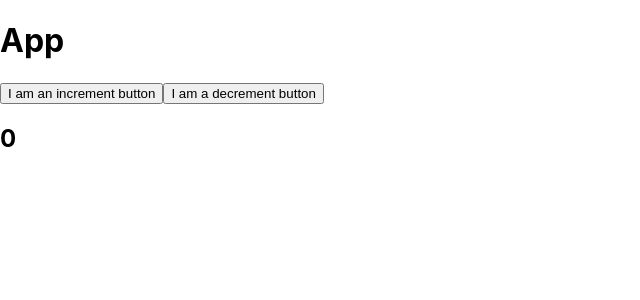
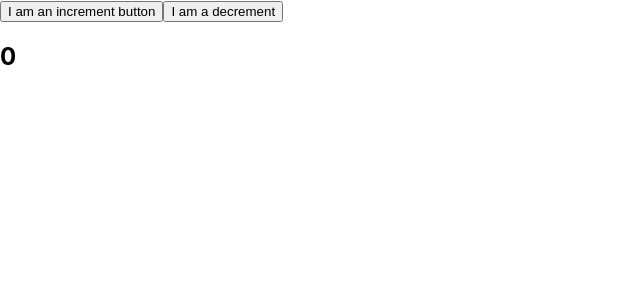
Before and after one commit to emilyjspencer/Testing-React, a React (Create React App) app: page / in a window 1280 px wide. Shown: the top 300 px of the page, without its empty margins (0-640 px from the left). Built offline with nearby package versions, Linux system fonts and the light colour scheme.

Commit message:
Refactors to use two methods - incrementHandler() and decrementHandler()

```diff
--- a/src/App.js
+++ b/src/App.js
@@ -9,19 +9,28 @@ class App extends Component {
     this.state = {
       counter: 0
     }
+
+    this.incrementHandler = this.incrementHandler.bind(this);
+    this.decrementHandler = this.decrementHandler.bind(this);
+  }
+
+  incrementHandler() {
+    this.setState({ counter: this.state.counter + 1 });
+  }
+
+  decrementHandler() {
+    this.setState({ counter: this.state.counter - 1 });
   }
 
   render() {
   return (
     <div data-test="component-app">
-      <h1>App</h1>
-      <button onClick={() => this.setState({ counter: this.state.counter + 1})} data-test="increment-button">I am an increment button</button>
-      <button onClick={() => this.setState({ counter: this.state.counter - 1})} data-test="decrement-button">I am a decrement button</button>
+      <button onClick={this.incrementHandler} data-test="increment-button">I am an increment button</button>
+      <button onClick={this.decrementHandler} data-test="decrement-button">I am a decrement</button>
       <h2 data-test="counterDisplay">{this.state.counter}</h2>
     </div>
   );
 }
-
-  }
+}
 
 export default App;
```
